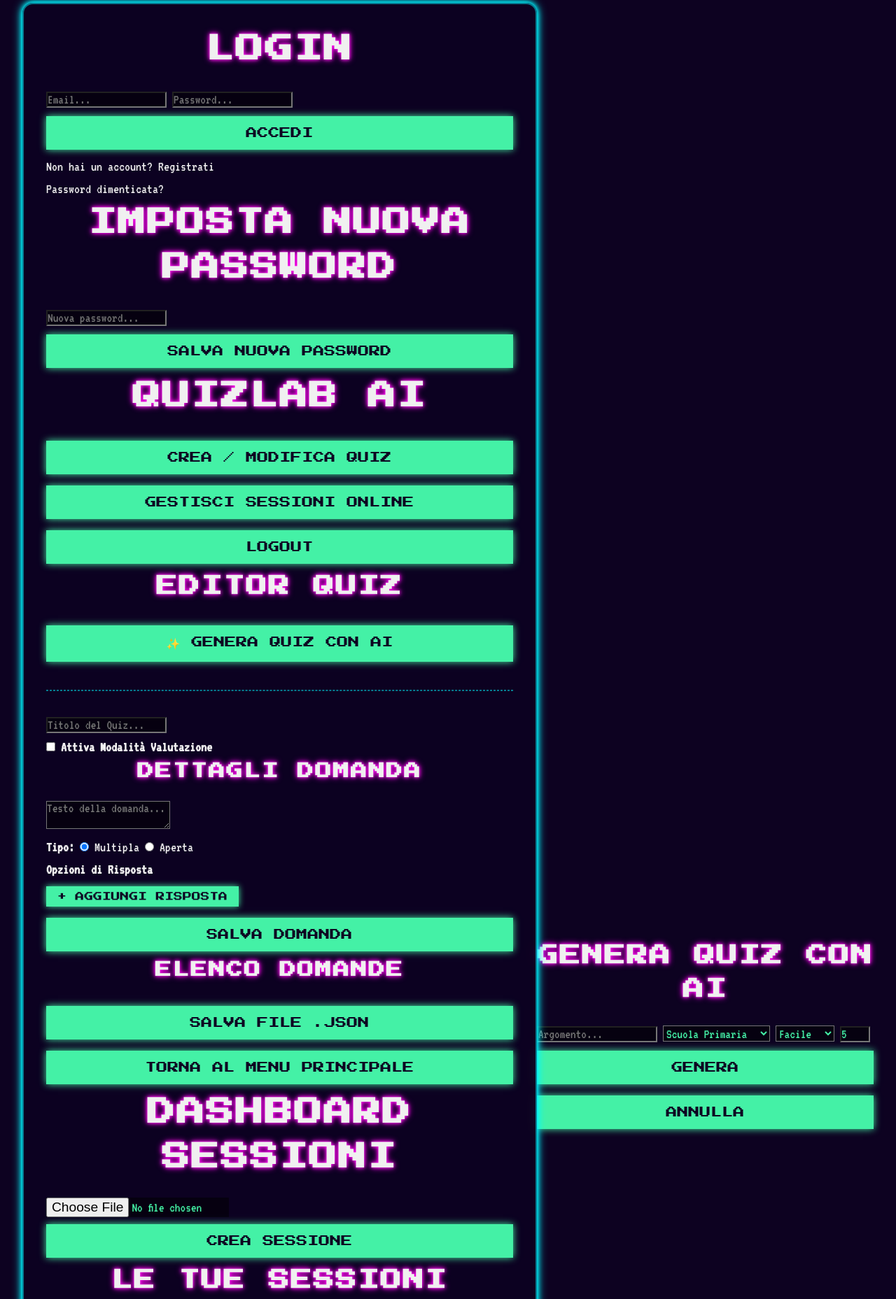
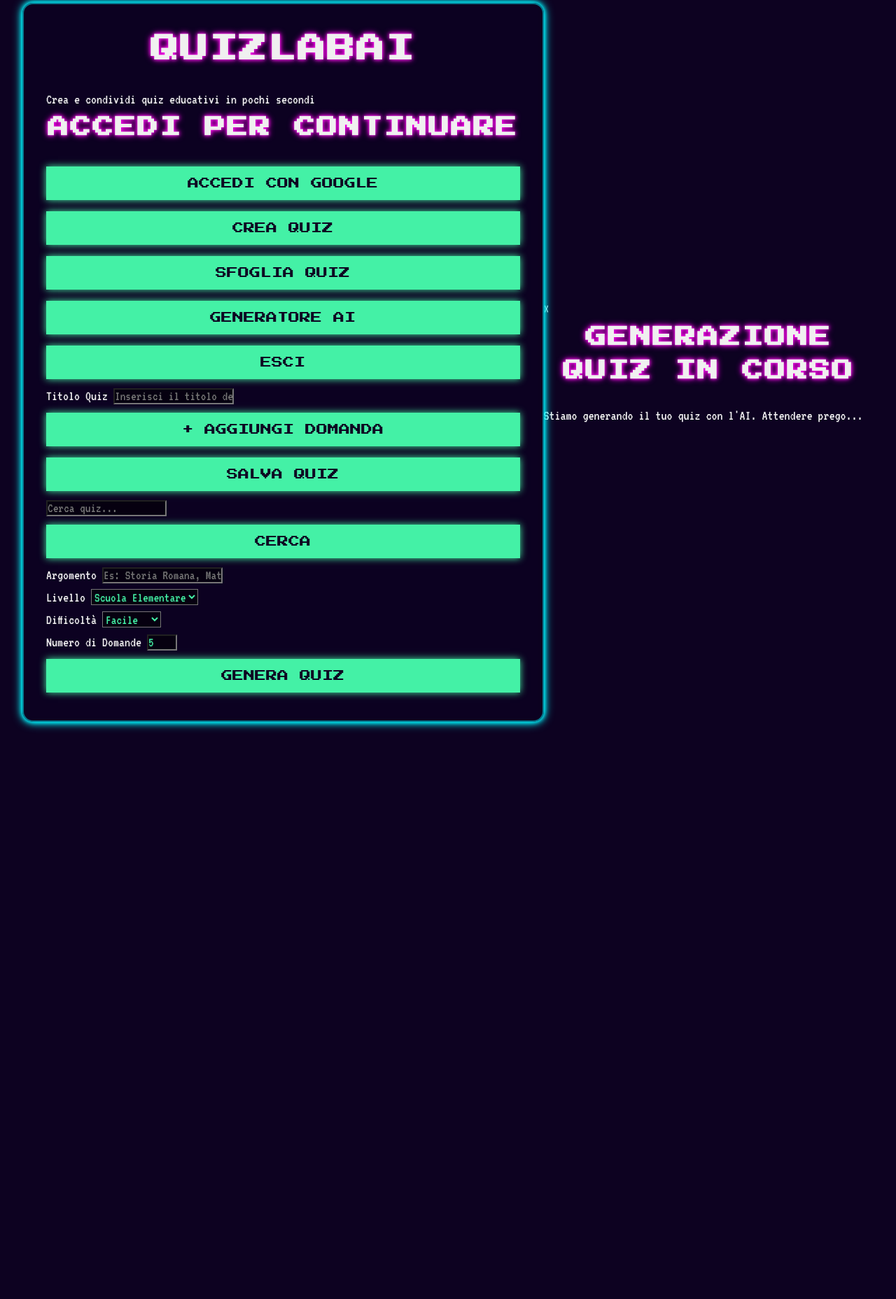
Before and after one commit to AnDaLab-teck/quizlab-ai, a website: page public/index.html in a window 1280 px wide. Shown: the part 28-1885 px from the top of the page at 70% size. After the commit the page ends 1092 px from the top, so only its background shows below. Drawn offline with nearby package versions, Linux system fonts and the light colour scheme.

Commit message:
index.html

```diff
--- a/public/index.html
+++ b/public/index.html
@@ -9,177 +9,106 @@
 </head>
 <body>
     <div class="container">
-        <!-- Vista Autenticazione -->
-        <div id="auth-view" class="view active">
-            <div id="login-form">
-                <h1>Login</h1>
-                <input type="email" id="login-email" placeholder="Email...">
-                <input type="password" id="login-password" placeholder="Password...">
-                <button id="login-btn">Accedi</button>
-                <p class="auth-toggle-link" id="show-register">Non hai un account? Registrati</p>
-                <p class="auth-toggle-link" id="show-password-reset">Password dimenticata?</p>
+        <header class="header">
+            <h1 class="title">QuizLab<span class="ai-text">AI</span></h1>
+            <p class="subtitle">Crea e condividi quiz educativi in pochi secondi</p>
+        </header>
+
+        <div class="auth-section" id="auth-section">
+            <div class="auth-container" id="auth-container">
+                <h2>Accedi per continuare</h2>
+                <div class="auth-buttons">
+                    <button class="btn btn-primary" onclick="handleAuth()">Accedi con Google</button>
                 </div>
-            <div id="register-form" style="display: none;">
-                <h1>Registrati</h1>
-                <input type="email" id="register-email" placeholder="Email...">
-                <input type="password" id="register-password" placeholder="Password...">
-                <button id="register-btn">Registrati</button>
-                <p class="auth-toggle-link" id="show-login-from-register">Hai già un account? Accedi</p>
-            </div>
-            <div id="password-reset-request-form" style="display: none;">
-                <h1>Recupera Password</h1>
-                <input type="email" id="reset-email" placeholder="La tua email di registrazione...">
-                <button id="password-reset-btn">Invia Istruzioni</button>
-                <p class="auth-toggle-link" id="show-login-from-reset">Torna al Login</p>
             </div>
         </div>
 
-        <!-- Vista Aggiornamento Password -->
-        <div id="update-password-view" class="view">
-            <h1>Imposta Nuova Password</h1>
-            <input type="password" id="update-password-field" placeholder="Nuova password...">
-            <button id="update-password-btn">Salva Nuova Password</button>
+        <main class="main-content hidden" id="main-content">
+            <div class="tabs">
+                <button class="tab-btn active" data-tab="create">Crea Quiz</button>
+                <button class="tab-btn" data-tab="browse">Sfoglia Quiz</button>
+                <button class="tab-btn" data-tab="ai-generator">Generatore AI</button>
+                <button class="tab-btn" onclick="signOut()">Esci</button>
             </div>
 
-        <!-- Vista Menu Principale -->
-        <div id="main-menu-view" class="view">
-            <h1>QuizLab AI</h1>
-            <p id="welcome-message" style="text-align: center; font-size: 1rem;"></p>
-            <button id="go-to-creator-btn">Crea / Modifica Quiz</button>
-            <button id="go-to-dashboard-btn">Gestisci Sessioni Online</button>
-            <button id="logout-btn" class="danger-button">Logout</button>
+            <div class="tab-content">
+                <!-- Creazione Quiz -->
+                <div class="tab-pane active" id="create-tab">
+                    <div class="quiz-creator">
+                        <div class="form-group">
+                            <label for="quiz-title">Titolo Quiz</label>
+                            <input type="text" id="quiz-title" placeholder="Inserisci il titolo del quiz">
                         </div>
 
-        <!-- Vista Creazione Quiz -->
-        <div id="quiz-creator-view" class="view">
-            <h2>Editor Quiz</h2>
-            <button id="show-ai-generator-btn" class="secondary-button">✨ Genera Quiz con AI</button>
-            <hr style="border: 1px dashed var(--color-border); margin: 2rem 0;">
-            <input type="text" id="quiz-title" placeholder="Titolo del Quiz...">
-            <div class="checkbox-container">
-                <input type="checkbox" id="require-user-data">
-                <label for="require-user-data"><b>Attiva Modalità Valutazione</b></label>
-            </div>
-            <div id="scoring-options" style="display:none;">
-                <h3>Impostazioni Punteggio</h3>
-                <div class="radio-group-container">
-                    <input type="radio" id="score-mode-global" name="score-mode" value="global" checked>
-                    <label for="score-mode-global">Unico</label>
-                    <input type="number" id="global-score-value" value="1" style="width: 80px;">
-                    <input type="radio" id="score-mode-per-question" name="score-mode" value="perQuestion">
-                    <label for="score-mode-per-question">Per Domanda</label>
-                </div>
-            </div>
-            <div id="question-editor">
-                <h3>Dettagli Domanda</h3>
-                <input type="hidden" id="question-id">
-                <textarea id="question-text" placeholder="Testo della domanda..."></textarea>
-                <div class="radio-group-container">
-                    <strong>Tipo:</strong>
-                    <input type="radio" id="q-type-mc" name="question-type" value="multipleChoice" checked>
-                    <label for="q-type-mc">Multipla</label>
-                    <input type="radio" id="q-type-open" name="question-type" value="openEnded">
-                    <label for="q-type-open">Aperta</label>
-                </div>
-                <div class="question-score-container" style="display:none;">
-                    <label>Punteggio Domanda:</label>
-                    <input type="number" class="question-score-input" value="1" style="width: 80px;">
-                </div>
-                <div id="multiple-choice-editor">
-                    <h4>Opzioni di Risposta</h4>
-                    <div id="answers-container"></div>
-                    <button id="add-answer-btn" class="add-button" style="width: auto; padding: 0.5rem 1rem; font-size: 0.8rem;">+ Aggiungi Risposta</button>
-                </div>
-                <div id="open-ended-editor" style="display:none;">
-                    <h4>Risposta di Riferimento</h4>
-                    <textarea id="open-ended-correct-answer" placeholder="Scrivi qui la risposta corretta..."></textarea>
-                </div>
-                <button id="save-question-btn">Salva Domanda</button>
-            </div>
-            <div id="questions-list">
-                <h3>Elenco Domande</h3>
-                <ul id="questions-list-ul"></ul>
-            </div>
-            <button id="save-quiz-btn" class="secondary-button">Salva File .json</button>
-            <button id="back-to-main-from-creator" class="danger-button">Torna al Menu Principale</button>
+                        <div class="questions-container" id="questions-container">
+                            <!-- Le domande verranno aggiunte qui dinamicamente -->
                         </div>
 
-        <!-- Vista Dashboard Insegnante -->
-        <div id="teacher-dashboard-view" class="view">
-            <h1>Dashboard Sessioni</h1>
-            <input type="file" id="quiz-upload-input" accept=".json">
-            <button id="create-session-btn">Crea Sessione</button>
-            <div id="session-link-container" style="display: none;">
-                <h3>Link Sessione Pronto!</h3>
-                <p id="session-link"></p>
-                <button id="copy-link-btn">Copia Link</button>
-            </div>
-            <div id="sessions-list-container">
-                <h2>Le Tue Sessioni</h2>
-                <ul id="sessions-list"></ul>
-            </div>
-            <button id="back-to-main-from-dashboard" class="danger-button">Torna al Menu Principale</button>
-        </div>
-
-        <!-- Vista Report Insegnante -->
-        <div id="teacher-report-view" class="view">
-            <h1>Risultati Sessione</h1>
-            <div id="report-content"></div>
-            <button id="back-to-dashboard-from-report" class="danger-button">Torna alla Dashboard</button>
-        </div>
-
-        <!-- Vista Caricamento Studente -->
-        <div id="student-loading-view" class="view">
-            <h1>Caricamento Quiz...</h1>
-            <p id="loading-status">Preparazione della sessione in corso</p>
-        </div>
-
-        <!-- Vista Form Dati Studente -->
-        <div id="user-data-form-view" class="view">
-            <h1>Identificazione</h1>
-            <p>Inserisci i tuoi dati per partecipare al quiz:</p>
-            <input type="text" id="user-name" placeholder="Nome...">
-            <input type="text" id="user-surname" placeholder="Cognome...">
-            <input type="text" id="user-class" placeholder="Classe...">
-            <button id="start-quiz-btn">Inizia Quiz</button>
-        </div>
-
-        <!-- Vista Player Quiz -->
-        <div id="quiz-player-view" class="view">
-            <h1 id="game-progress">Domanda 1 di 10</h1>
-            <p id="game-question-text">Testo della domanda...</p>
-            <div id="game-answers"></div>
-            <p id="game-feedback" class="success-message"></p>
-            <button id="next-question-btn" style="display: none;">Prossima Domanda</button>
-            <button id="end-quiz-btn" class="danger-button" style="display: none;">Termina Quiz</button>
-        </div>
-
-        <!-- Vista Report Studente -->
-        <div id="student-report-view" class="view">
-            <h1>Quiz Completato!</h1>
-            <p>Grazie per aver completato il quiz.</p>
-            <button onclick="window.location.href = window.location.origin + window.location.pathname">Torna alla Home</button>
+                        <button class="btn btn-secondary" onclick="addQuestion()">+ Aggiungi Domanda</button>
+                        <button class="btn btn-primary" onclick="saveQuiz()">Salva Quiz</button>
                     </div>
                 </div>
 
-    <!-- Modale Generatore AI -->
-    <div id="ai-generator-modal" class="modal">
-        <div class="modal-content">
-            <h2>Genera Quiz con AI</h2>
-            <input type="text" id="ai-topic" placeholder="Argomento...">
+                <!-- Sfoglia Quiz -->
+                <div class="tab-pane" id="browse-tab">
+                    <div class="quiz-browser">
+                        <div class="search-bar">
+                            <input type="text" id="search-input" placeholder="Cerca quiz...">
+                            <button class="btn btn-primary" onclick="searchQuizzes()">Cerca</button>
+                        </div>
+                        <div class="quiz-list" id="quiz-list">
+                            <!-- I quiz verranno caricati qui -->
+                        </div>
+                    </div>
+                </div>
+
+                <!-- Generatore AI -->
+                <div class="tab-pane" id="ai-generator-tab">
+                    <div class="ai-generator">
+                        <div class="form-group">
+                            <label for="ai-topic">Argomento</label>
+                            <input type="text" id="ai-topic" placeholder="Es: Storia Romana, Matematica, Programmazione...">
+                        </div>
+
+                        <div class="form-group">
+                            <label for="ai-level">Livello</label>
                             <select id="ai-level">
-                <option value="scuola primaria">Scuola Primaria</option>
-                <option value="scuola secondaria">Scuola Secondaria</option>
+                                <option value="scuola elementare">Scuola Elementare</option>
+                                <option value="scuola media">Scuola Media</option>
+                                <option value="scuola superiore">Scuola Superiore</option>
                                 <option value="università">Università</option>
+                                <option value="professionale">Professionale</option>
                             </select>
+                        </div>
+
+                        <div class="form-group">
+                            <label for="ai-difficulty">Difficoltà</label>
                             <select id="ai-difficulty">
                                 <option value="facile">Facile</option>
                                 <option value="medio">Medio</option>
                                 <option value="difficile">Difficile</option>
                             </select>
-            <input type="number" id="ai-num-questions" value="5" min="1" max="15">
-            <button id="generate-quiz-btn">Genera</button>
-            <button id="close-ai-modal-btn" class="secondary-button">Annulla</button>
+                        </div>
+
+                        <div class="form-group">
+                            <label for="ai-num-questions">Numero di Domande</label>
+                            <input type="number" id="ai-num-questions" min="1" max="20" value="5">
+                        </div>
+
+                        <button class="btn btn-primary" id="generate-quiz-btn" onclick="generateQuizWithAI()">Genera Quiz</button>
+                    </div>
+                </div>
+            </div>
+        </main>
+    </div>
+
+    <!-- Modale Generatore AI -->
+    <div class="modal" id="ai-generator-modal">
+        <div class="modal-content">
+            <span class="close" onclick="closeAIModal()">&times;</span>
+            <h2>Generazione Quiz in Corso</h2>
+            <div class="loading-spinner"></div>
+            <p>Stiamo generando il tuo quiz con l'AI. Attendere prego...</p>
         </div>
     </div>
 
```
Lines whose indentation alone changed are shown as unchanged.
